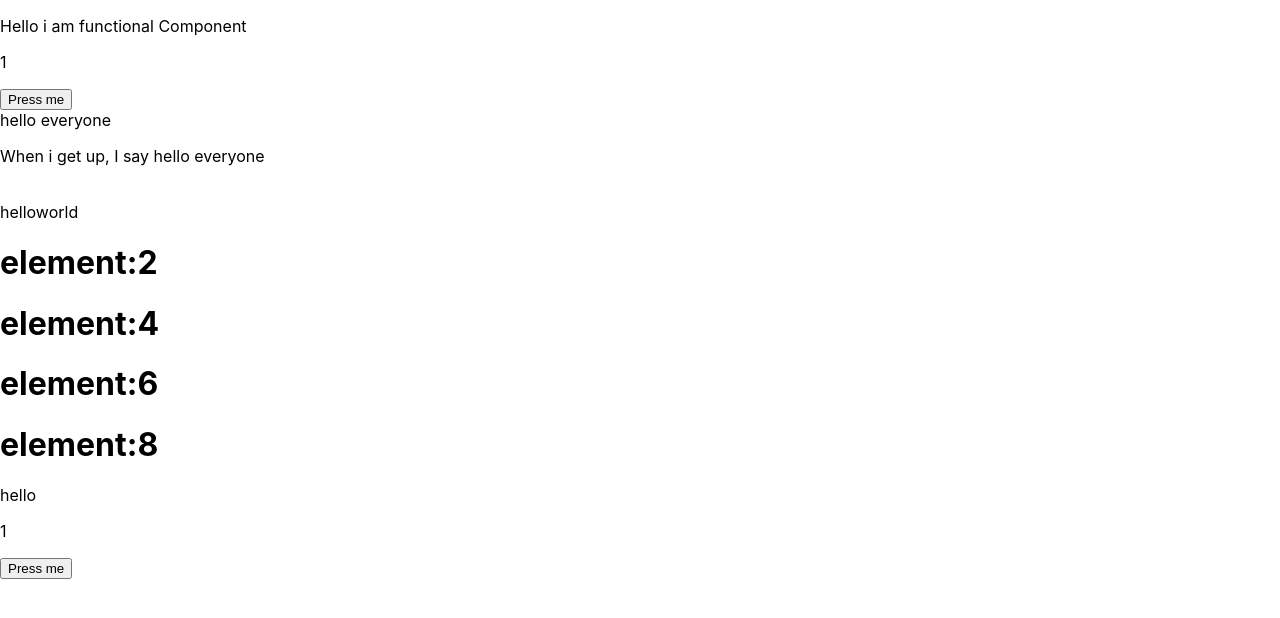
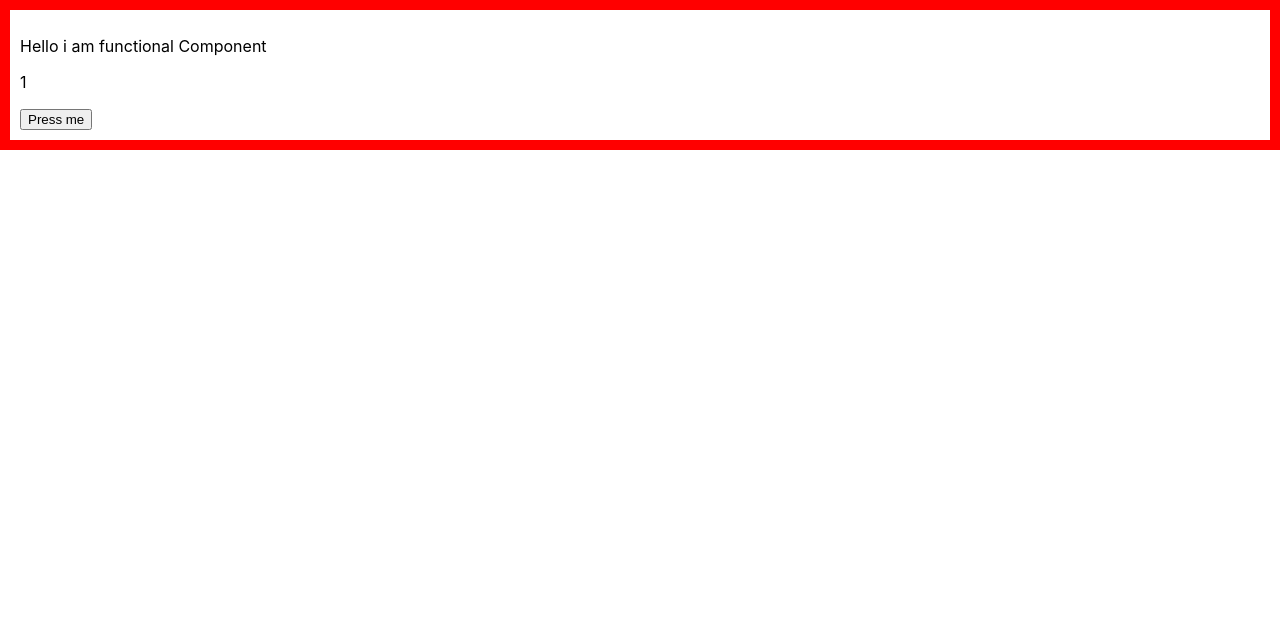
Before and after one commit to blackNumberThree/npm, a React (Create React App) app: page / in a window 1280 px wide. Shown: the top 618 px of the page. Built offline with nearby package versions, Linux system fonts and the light colour scheme.

Commit message:
add useContext

```diff
--- a/src/App/App.jsx
+++ b/src/App/App.jsx
@@ -1,13 +1,17 @@
-import { JSXComponent } from "./JSXomponent";
-import { FunctionalComponent } from "./FunctionalComponent";
-import { ClassComponent } from "./ClassComponent";
+import { WrappedComponent } from "./WrapedComponent";
+import { createContext } from "react";
+
 import "../index.css";
+
+export const ThemeContext = createContext(null);
+
+const someData = "dark";
 function App() {
   return (
     <>
-      <FunctionalComponent></FunctionalComponent>
-      <JSXComponent />
-      <ClassComponent></ClassComponent>
+      <ThemeContext.Provider value={someData}>
+        <WrappedComponent></WrappedComponent>
+      </ThemeContext.Provider>
     </>
   );
 }
--- a/src/App/ClassComponent.jsx
+++ /dev/null
@@ -1,49 +0,0 @@
-// import React, { Component } from "react";
-
-// export class ClassComponent extends Component {
-//   // state = { somevalue: 32 };
-//   // nameRef = React.createRef();
-//   // handlerSubmit = (event) => {
-//   //   event.preventDefault();
-//   //   let input = this.nameRef.current;
-//   //   console.log(input);
-//   // };
-//   render() {
-//     return (
-//       <>
-//         <h1>Hello, I am class component!</h1>
-//         {/* <input
-//           type="text"
-//           placeholder="Input name"
-//           ref={this.nameRef}
-//           required
-//         />
-//         <input type="submit" value="Send data" onClick={this.handlerSubmit} /> */}
-//       </>
-//     );
-//   }
-// }
-
-import { Component } from "react";
-
-export class ClassComponent extends Component {
-  state = { number: 1 };
-
-  iterator() {
-    console.log(this);
-    // this.setState({ number: 2 });
-  }
-
-  render() {
-    return (
-      <>
-        <p>{this.state.number}</p>
-        <button onClick={this.iterator}>Press me</button>
-
-        {/* <p>Hello I am ClassComponent</p>
-        <br />
-        <p>Hello I am ClassComponent</p> */}
-      </>
-    );
-  }
-}
--- a/src/App/JSXomponent.jsx
+++ /dev/null
@@ -1,29 +0,0 @@
-export function JSXComponent(params) {
-  const simpleElement = <span>hello everyone</span>;
-  let arr = [2, 4, 6, 8];
-
-  return (
-    <div>
-      {simpleElement}
-      <img src="" alt="" />
-      <p>When i get up, I say {simpleElement}</p>
-      <p className="bigParagraph"></p>
-      {/* {console.log(simpleElement)} */}
-      <br />
-      {"hello" + "world"}
-      {/* {
-          for (let index = 0; index < array.length; index++) {
-             const element = array[index];}
-        } */}
-      {arr.map((el, i) => (
-        <h1 key={i}>element:{el}</h1>
-      ))}
-      {/* {if (arr) {
-          return "hello"
-        }} */}
-      {arr ? "hello" : "bye"}
-
-      {/* {let x=1} */}
-    </div>
-  );
-}
--- /dev/null
+++ b/src/App/WrapedComponent.jsx
@@ -0,0 +1,12 @@
+import { FunctionalComponent } from "./FunctionalComponent";
+import { useContext } from "react";
+import { ThemeContext } from "./App";
+export function WrappedComponent(params) {
+  const theme = useContext(ThemeContext);
+  console.log(theme);
+  return (
+    <div className="wrapped">
+      <FunctionalComponent></FunctionalComponent>
+    </div>
+  );
+}
--- a/src/index.css
+++ b/src/index.css
@@ -15,3 +15,7 @@ code {
 form {
   border: 1px solid black;
 }
+.wrapped {
+  border: 10px solid red;
+  padding: 10px;
+}
```
